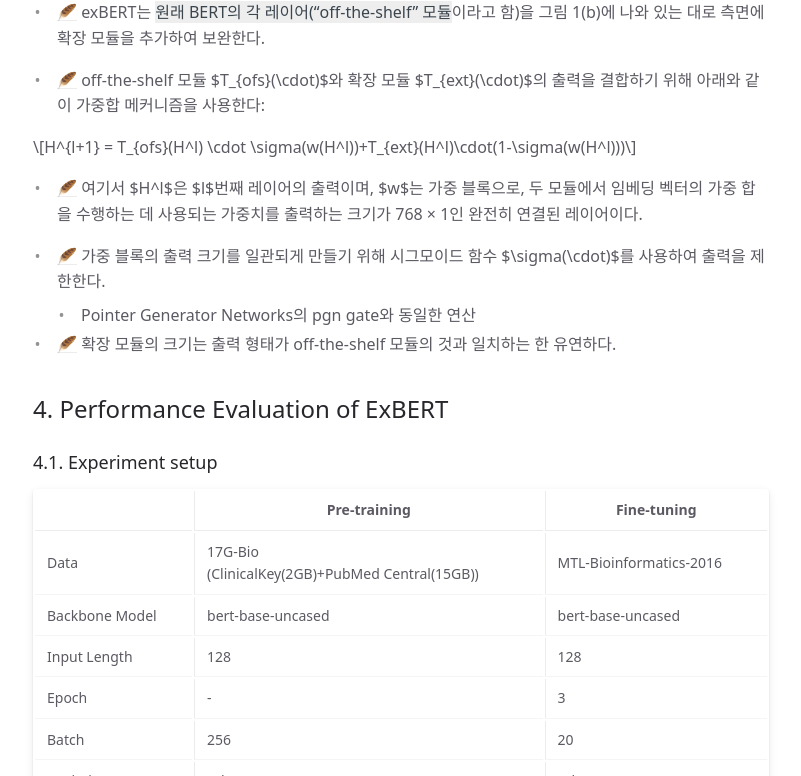
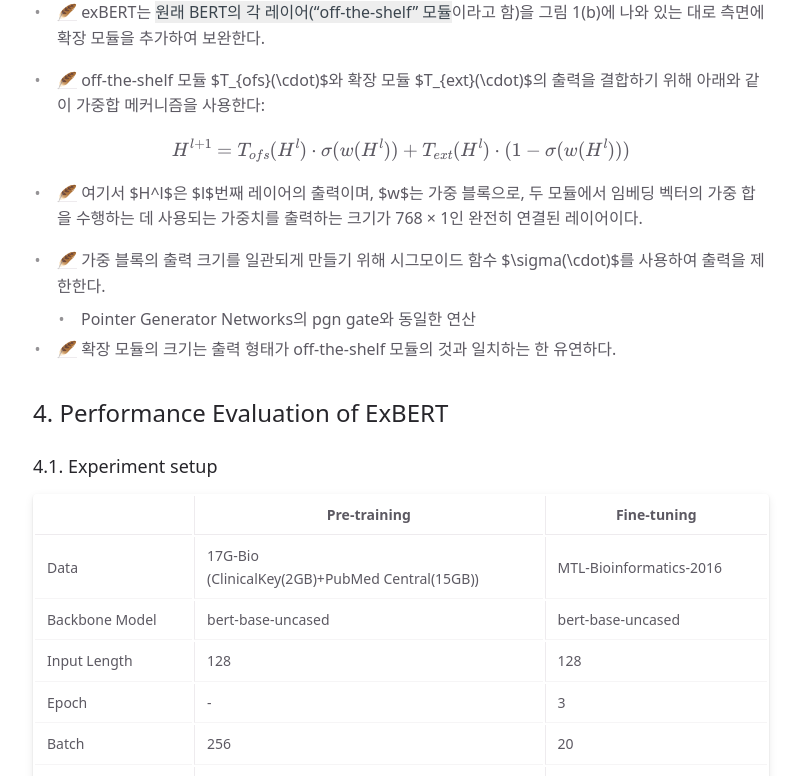
Before and after one commit to s2jin/blog, a Jekyll site: the page built from docs/Papers/paper_review_exBERT.md, in a window 1280 px wide and 900 px high, scrolled down 5452 px, cut to the strip 124-900 px from the top of the window. Shown: the whole strip, without its empty margins (239-1040 px from the left). Built offline with Jekyll 4.4.1, drawn with Linux system fonts in a browser that asks for light colours; cached includes are drawn as plain includes; formulas are drawn with MathJax 3; part of the change alters nothing that is shown.

```diff
--- a/_config.yml
+++ b/_config.yml
@@ -196,3 +196,8 @@ compress_html:
   profile: false
   # ignore:
   #   envs: all
+
+## Mathjax
+mathjax:
+  source: https://cdnjs.cloudflare.com/ajax/libs/mathjax/2.7.5/latest.js?config=TeX-AMS_CHTML
+  config: 'MathJax.Hub.Config({ TeX: { equationNumbers: { autoNumber: "AMS" } } })'
--- a/_includes/head_custom.html
+++ b/_includes/head_custom.html
@@ -0,0 +1,8 @@
+{% if page.mathjax %}
+  <script type="text/x-mathjax-config">
+    {{ site.mathjax.config }};
+  </script>
+  <script type="text/javascript" async
+    src="{{ site.mathjax.source }}">
+  </script>
+{% endif %}
```
